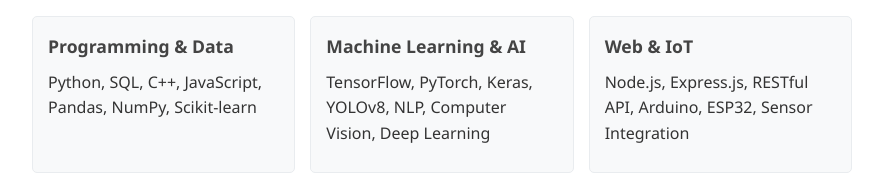
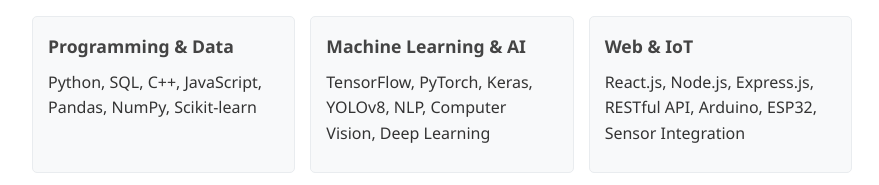
Before and after one commit to kyrazz2602/Single-Page-CV-Arizal, a plain HTML site: page index.html in a window 1280 px wide. Shown: the part 565-750 px from the top of the page, without its empty margins (198-1077 px from the left). Drawn offline with Linux system fonts and the light colour scheme.

Commit message:
update new file

```diff
--- a/index.html
+++ b/index.html
@@ -216,7 +216,7 @@
                 </div>
                 <div class="skill-category">
                     <h3>Web & IoT</h3>
-                    <p>Node.js, Express.js, RESTful API, Arduino, ESP32, Sensor Integration</p>
+                    <p>React.js, Node.js, Express.js, RESTful API, Arduino, ESP32, Sensor Integration</p>
                 </div>
                 <div class="skill-category">
                     <h3>Visualization & Tools</h3>
```
Also changed, not shown: 1 other file.
